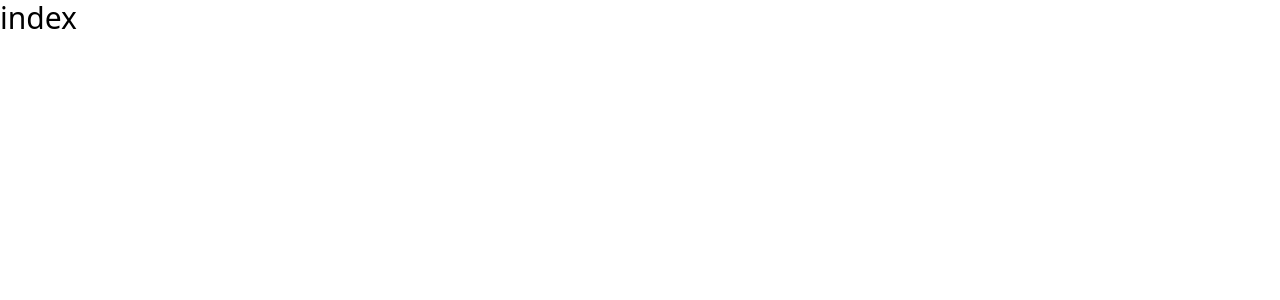
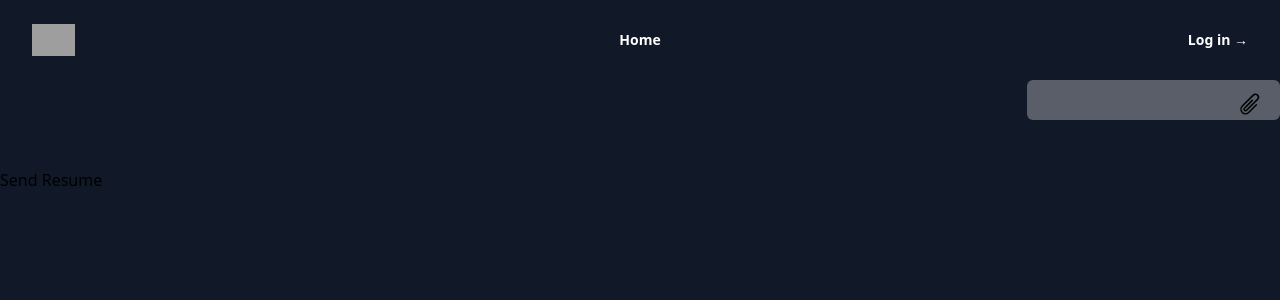
Before and after one commit to mustaqeemtariq/resume-formatter, a React (Create React App) app in the folder client/: page / in a window 1280 px wide. Shown: the top 300 px of the page. Built offline with nearby package versions, Linux system fonts and the light colour scheme; grey boxes are pictures that could not be loaded.

Commit message:
initial file upload implementation

```diff
--- a/client/package.json
+++ b/client/package.json
@@ -3,6 +3,8 @@
   "version": "0.1.0",
   "private": true,
   "dependencies": {
+    "@headlessui/react": "^1.7.17",
+    "@heroicons/react": "^2.0.18",
     "@testing-library/jest-dom": "^5.17.0",
     "@testing-library/react": "^13.4.0",
     "@testing-library/user-event": "^13.5.0",
@@ -10,6 +12,9 @@
     "@types/node": "^16.18.65",
     "@types/react": "^18.2.39",
     "@types/react-dom": "^18.2.17",
+    "axios": "^1.6.2",
+    "clsx": "^2.0.0",
+    "heroicons": "^2.0.18",
     "react": "^18.2.0",
     "react-dom": "^18.2.0",
     "react-router": "^6.20.0",
--- /dev/null
+++ b/client/src/components/app/file-upload.tsx
@@ -0,0 +1,74 @@
+import { PaperClipIcon, XMarkIcon } from '@heroicons/react/24/outline'
+import clsx from 'clsx'
+import { InputHTMLAttributes } from 'react'
+
+interface InputProps extends InputHTMLAttributes<HTMLInputElement> {
+	name: string
+	labelText?: string
+	allowMultiple: boolean
+	className?: string
+	files: File[]
+	maximumAllowedFiles: number
+	onUpload?: (files: File[]) => void
+}
+
+export default function FileUpload({
+	name,
+	labelText,
+	onUpload,
+	allowMultiple,
+	files,
+	className,
+	maximumAllowedFiles
+}: InputProps) {
+	const handleInputChange = (event: React.ChangeEvent<HTMLInputElement>) => {
+		if (!event.target.files) return
+		const files = Array.from(event.target.files)
+		onUpload?.(files)
+	}
+
+	return (
+		<div className={clsx('w-full', className)}>
+			{labelText && (
+				<label htmlFor={name} className="block text-[#0D0C18]">
+					{labelText}
+				</label>
+			)}
+
+			<div className="relative flex justify-between items-start">
+				<input
+					type="file"
+					className="hidden w-full appearance-none"
+					name={name}
+					accept="application/pdf"
+					multiple={allowMultiple}
+					onChange={handleInputChange}
+				/>
+
+				<div className="mt-2 ml-4 mb-20 flex flex-wrap basis-4/5 gap-x-2 gap-y-1">
+					{files.length > 0 &&
+						files.length <= maximumAllowedFiles &&
+						files.map((file, index) => (
+							<div
+								className="flex grow rounded-lg justify-between bg-[#F4F7FB] pr-4 pl-2 py-2 items-center"
+								key={index}>
+								<p className="text-primary line-clamp-1 text-ellipsis overflow-hidden">
+									{file.name}
+								</p>
+							</div>
+						))}
+				</div>
+
+				<button
+					type="button"
+					className="sticky top-0 w-full basis-1/5 cursor-pointer gap-x-1.5 text-xs text-neutral rounded-md bg-white bg-opacity-30 py-1 px-2.5"
+					onClick={() => {
+						const fileInput = document.querySelector(`[name=${name}]`) as HTMLInputElement
+						fileInput.click()
+					}}>
+					<PaperClipIcon className="h-6 w-6 ml-auto mr-2 mt-2" />
+				</button>
+			</div>
+		</div>
+	)
+}
--- /dev/null
+++ b/client/src/components/app/header.tsx
@@ -0,0 +1,105 @@
+import { useState } from 'react'
+import { Dialog } from '@headlessui/react'
+import { Bars3Icon, XMarkIcon } from '@heroicons/react/24/outline'
+
+import { defaultNavigation } from 'constants/index'
+
+type navItem = { name: string; href: string }
+
+interface HeaderProps {
+	title?: string
+	navItems?: navItem[]
+}
+
+export const AppHeader = ({
+	navItems = defaultNavigation,
+	title = 'Resume Converter'
+}: HeaderProps) => {
+	const [mobileMenuOpen, setMobileMenuOpen] = useState(false)
+
+	return (
+		<header className="bg-gray-900">
+			<nav
+				className="mx-auto flex max-w-7xl items-center justify-between p-6 lg:px-8"
+				aria-label="Global">
+				<div className="flex lg:flex-1">
+					<a href="#" className="-m-1.5 p-1.5">
+						<span className="sr-only">{title}</span>
+						<img
+							className="h-8 w-auto"
+							src="https://tailwindui.com/img/logos/mark.svg?color=indigo&shade=500"
+							alt=""
+						/>
+					</a>
+				</div>
+				<div className="flex lg:hidden">
+					<button
+						type="button"
+						className="-m-2.5 inline-flex items-center justify-center rounded-md p-2.5 text-gray-400"
+						onClick={() => setMobileMenuOpen(true)}>
+						<span className="sr-only">Open main menu</span>
+						<Bars3Icon className="h-6 w-6" aria-hidden="true" />
+					</button>
+				</div>
+				<div className="hidden lg:flex lg:gap-x-12">
+					{navItems.map(item => (
+						<a
+							key={item.name}
+							href={item.href}
+							className="text-sm font-semibold leading-6 text-white">
+							{item.name}
+						</a>
+					))}
+				</div>
+				<div className="hidden lg:flex lg:flex-1 lg:justify-end">
+					<a href="#" className="text-sm font-semibold leading-6 text-white">
+						Log in <span aria-hidden="true">&rarr;</span>
+					</a>
+				</div>
+			</nav>
+			<Dialog as="div" className="lg:hidden" open={mobileMenuOpen} onClose={setMobileMenuOpen}>
+				<div className="fixed inset-0 z-10" />
+				<Dialog.Panel className="fixed inset-y-0 right-0 z-10 w-full overflow-y-auto bg-gray-900 px-6 py-6 sm:max-w-sm sm:ring-1 sm:ring-white/10">
+					<div className="flex items-center justify-between">
+						<a href="#" className="-m-1.5 p-1.5">
+							<span className="sr-only">{title}</span>
+							<img
+								className="h-8 w-auto"
+								src="https://tailwindui.com/img/logos/mark.svg?color=indigo&shade=500"
+								alt=""
+							/>
+						</a>
+						<button
+							type="button"
+							className="-m-2.5 rounded-md p-2.5 text-gray-400"
+							onClick={() => setMobileMenuOpen(false)}>
+							<span className="sr-only">Close menu</span>
+							<XMarkIcon className="h-6 w-6" aria-hidden="true" />
+						</button>
+					</div>
+					<div className="mt-6 flow-root">
+						<div className="-my-6 divide-y divide-gray-500/25">
+							<div className="space-y-2 py-6">
+								{navItems.map(item => (
+									<a
+										key={item.name}
+										href={item.href}
+										className="-mx-3 block rounded-lg px-3 py-2 text-base font-semibold leading-7 text-white hover:bg-gray-800">
+										{item.name}
+									</a>
+								))}
+							</div>
+							<div className="py-6">
+								<a
+									href="#"
+									className="-mx-3 block rounded-lg px-3 py-2.5 text-base font-semibold leading-7 text-white hover:bg-gray-800">
+									Log in
+								</a>
+							</div>
+						</div>
+					</div>
+				</Dialog.Panel>
+			</Dialog>
+		</header>
+	)
+}
--- /dev/null
+++ b/client/src/components/app/layout.tsx
@@ -0,0 +1,25 @@
+import React from 'react'
+
+import { AppHeader } from 'components/app/header'
+import { useDocumentTitle } from 'hooks/useDocumentTitle'
+
+interface AppLayoutProps {
+	children: React.ReactNode
+	title?: string
+	renderHeader?: boolean
+}
+
+export const AppLayout = ({ renderHeader = true, children, title }: AppLayoutProps) => {
+	const docTitleText = title
+		? `${title} | ResumeConverter`
+		: 'Resume Converter - Convert resume to a standard format'
+
+	useDocumentTitle(docTitleText)
+
+	return (
+		<div className="relative bg-gray-900 min-h-screen">
+			{renderHeader ? <AppHeader /> : null}
+			{children}
+		</div>
+	)
+}
--- /dev/null
+++ b/client/src/constants/index.ts
@@ -0,0 +1 @@
+export const defaultNavigation = [{ name: 'Home', href: '/' }]
--- /dev/null
+++ b/client/src/hooks/useDocumentTitle.ts
@@ -0,0 +1,7 @@
+import { useEffect } from 'react'
+
+export const useDocumentTitle = (title: string) => {
+	useEffect(() => {
+		document.title = title
+	}, [title])
+}
--- a/client/src/pages/home/index.tsx
+++ b/client/src/pages/home/index.tsx
@@ -1,3 +1,25 @@
+import FileUpload from 'components/app/file-upload'
+import { AppLayout } from 'components/app/layout'
+import { useState } from 'react'
+import resumeService from 'services/resume-service'
+
 export const Home = () => {
-	return <div className="text-3xl">index</div>
+	const [files, setFiles] = useState<File[]>([])
+
+	const handleSubmit = () => {
+		resumeService.uploadResume(files[0])
+	}
+
+	return (
+		<AppLayout>
+			<FileUpload
+				name="resume-upload"
+				allowMultiple={false}
+				maximumAllowedFiles={1}
+				files={files}
+				onUpload={(file: File[]) => setFiles(file)}
+			/>
+			<button onClick={handleSubmit}>Send Resume</button>
+		</AppLayout>
+	)
 }
--- /dev/null
+++ b/client/src/services/resume-service.ts
@@ -0,0 +1,12 @@
+import axios from 'axios'
+import { apiHost } from 'utils/host'
+
+const uploadResume = (data: File) => {
+	axios.post(`${apiHost}/upload`, data).then(res => res.data)
+}
+
+const resumeService = {
+	uploadResume
+}
+
+export default resumeService
--- /dev/null
+++ b/client/src/utils/host.ts
@@ -0,0 +1,10 @@
+let fallbackHost: string | undefined = 'localhost:5000'
+let host = fallbackHost
+
+let schemeForHttp = 'https://'
+
+if (host === 'localhost:8080') {
+	schemeForHttp = 'http://'
+}
+
+export const apiHost = schemeForHttp + host + '/api'
```
Also changed, not shown: 1 other file (tests, documents, lock files or other folders).
